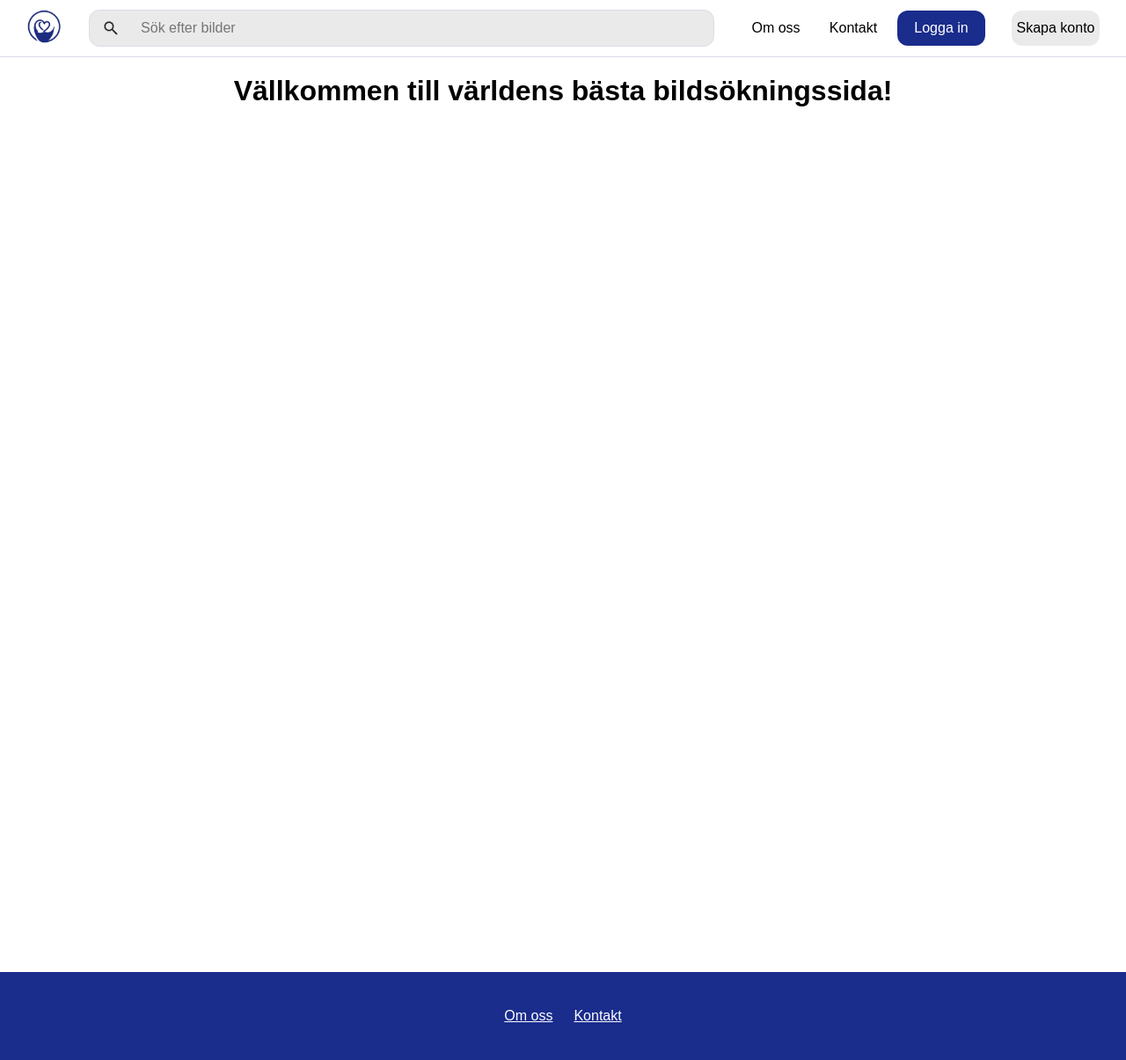
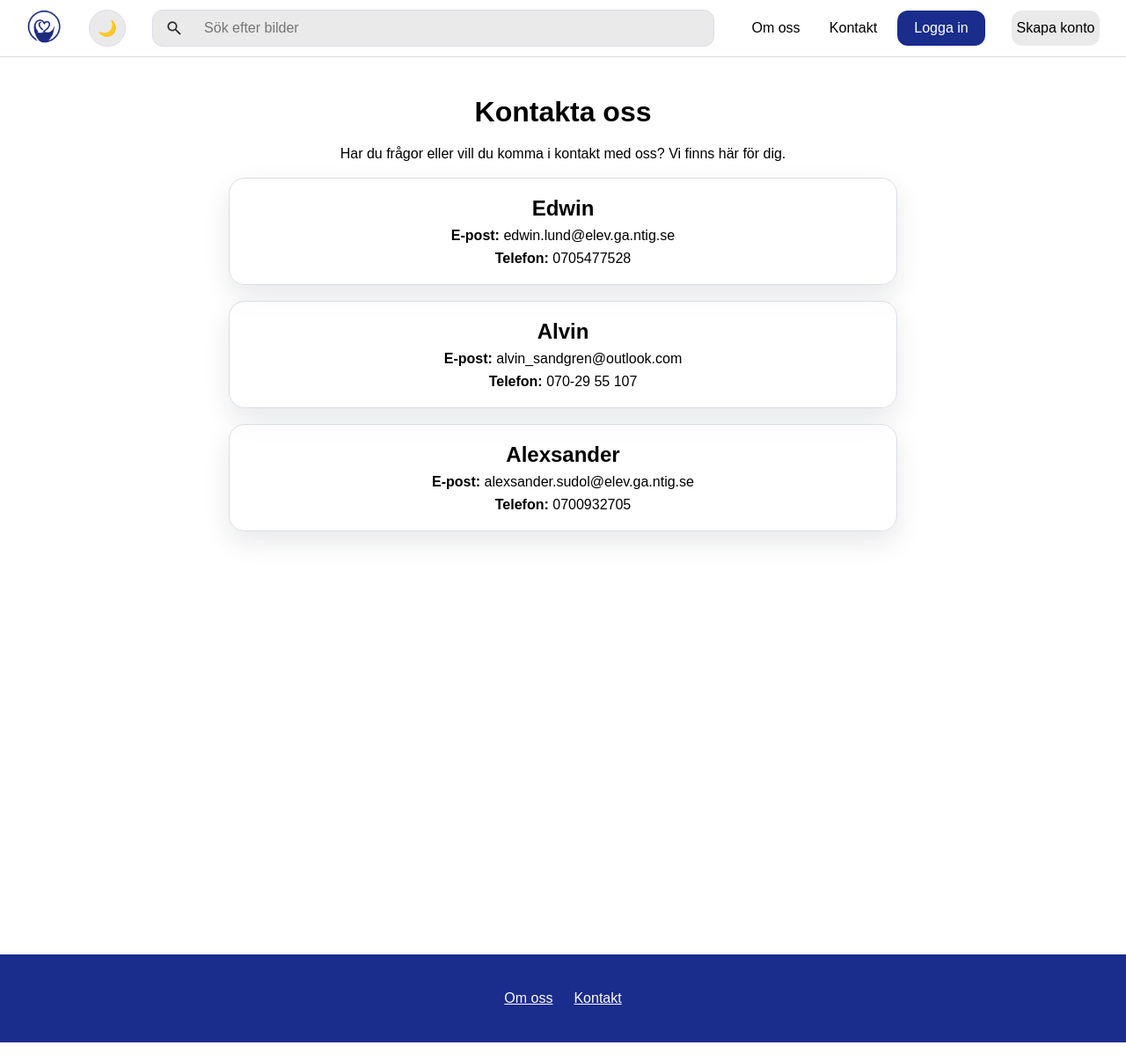
Before and after one commit to DaddyAlvin/Grupp-3-Bilds-kAPI, a PHP site: page /kontakt.php in a window 1280 px wide. Shown: the whole page at 88% size. Run offline with PHP 8.4, Linux system fonts and the light colour scheme.

Commit message:
final stages for final product

```diff
--- a/css/style.css
+++ b/css/style.css
@@ -35,7 +35,115 @@ body.dark-mode {
     --shadow: 0 16px 34px rgb(0 0 0 / 24%);
 }
 
+body.dark-mode .searchIcon {
+    filter: brightness(0) invert(1);
+}
 
+.contact-page {
+    max-width: 1000px;
+    margin: 0 auto;
+    padding: 24px 20px 40px;
+    box-sizing: border-box;
+    display: flex;
+    flex-direction: column;
+    align-items: center;
+    text-align: center;
+}
+
+.contact-intro {
+    margin: 0 0 18px;
+    max-width: 760px;
+}
+
+.contact-grid {
+    width: 100%;
+    display: grid;
+    gap: 18px;
+    justify-items: center;
+}
+
+.contact-card {
+    width: min(760px, 100%);
+    background: rgba(255, 255, 255, 0.7);
+    border: 1px solid var(--border);
+    border-radius: 18px;
+    padding: 20px 24px;
+    box-sizing: border-box;
+    text-align: center;
+    box-shadow: var(--shadow);
+    display: flex;
+    flex-direction: column;
+    align-items: center;
+    gap: 8px;
+}
+
+.contact-card h2,
+.contact-card p {
+    margin: 0;
+}
+
+body.dark-mode .contact-card {
+    background: rgba(24, 31, 46, 0.9);
+    border-color: var(--border);
+}
+
+
+/* FAN VA JA HATAR CSSS */
+.about-page {
+    display: flex;
+    flex-direction: column;
+    align-items: center;
+    gap: 18px;
+    max-width: 1000px;
+    margin: 0 auto;
+    padding: 20px;
+    box-sizing: border-box;
+}
+
+.about-box {
+    margin-top: 50px;
+    width: min(900px, 100%);
+    background: rgba(255, 255, 255, 0.7);
+    border: 1px solid var(--border);
+    border-radius: 18px;
+    padding: 20px 24px;
+    box-sizing: border-box;
+    text-align: center;
+    box-shadow: var(--shadow);
+}
+
+body.dark-mode .about-box {
+    background: rgba(24, 31, 46, 0.9);
+    border-color: var(--border);
+}
+
+.about-box h1,
+.about-box h2,
+.about-box p,
+.about-box li {
+    text-align: center;
+}
+
+.about-box h1 {
+    margin: 0 0 12px;
+}
+
+.about-box h2 {
+    margin: 0 0 8px;
+}
+
+.about-box p,
+.about-box li {
+    line-height: 1.6;
+    color: var(--text-muted);
+    margin: 8px 0;
+}
+
+.about-box ul {
+    list-style: none;
+    padding: 0;
+    margin: 10px 0 0;
+}
 
 main {
     width: 100%;
--- a/index.php
+++ b/index.php
@@ -64,7 +64,7 @@ $username = $_SESSION['username'] ?? '';
 
     <main>
 
-        <h1 class="tagInput"></h1>
+        <h1 id="resultHeading"></h1>
         <div id="gallery"></div>
     </main>
 
@@ -89,9 +89,7 @@ $username = $_SESSION['username'] ?? '';
                 </div>
 
                 <div class="download-container">
-                    <a id="downloadBtn" href="#" class="download-button">
-                        Ladda ner
-                    </a>
+                    <a id="downloadBtn" href="#" class="download-button"><img class ="download" src="images/download.png" alt="down"></a>
                 </div>
 
                 <div class="coordinates" aria-label="Bildens koordinater">
--- a/js/favourites.js
+++ b/js/favourites.js
@@ -4,12 +4,16 @@ const gallery = document.getElementById("gallery");
 const modalGallery = new bild("gallery", "favoriter", "../api/");
 const darkModeButton = document.getElementById("darkmode");
 const logoImage = document.querySelector(".logo img");
+const downloadImage = document.querySelector(".download");
 
 // Apply the selected theme and keep the toggle button accessible.
 function setDarkMode(enabled) {
     document.body.classList.toggle("dark-mode", enabled);
     if (logoImage) {
         logoImage.src = enabled ? "../images/darkModeLogo.png" : "../images/logo.jpg";
+    }
+        if (downloadImage) {
+        downloadImage.src = enabled ? "../images/darkModeDownload.png" : "../images/download.png";
     }
     if (darkModeButton) {
         darkModeButton.textContent = enabled ? "☀️" : "🌙";
--- a/js/script.js
+++ b/js/script.js
@@ -6,18 +6,34 @@ const tags = JSON.parse(localStorage.getItem("tags") || "[]");
 const frontPageTags = ["cats", "dogs", "nature", "technology", "architecture", "food", "travel", "history"];
 const darkModeButton = document.getElementById("darkmode");
 const logoImage = document.querySelector(".logo img");
+const resultHeading = document.getElementById("resultHeading");
+const downloadImage = document.querySelector(".download");
 
 let gallery;
 
 // Apply the selected theme and persist the preference for future visits.
 function setDarkMode(enabled) {
     document.body.classList.toggle("dark-mode", enabled);
+
     if (logoImage) {
-        logoImage.src = enabled ? "images/darkModeLogo.png" : "images/logo.jpg";
+        // Behåll logotypens sökväg oavsett undermapp
+        if (logoImage.src.includes("../")) {
+            logoImage.src = enabled ? "../images/darkModeLogo.png" : "../images/logo.jpg";
+        } else {
+            logoImage.src = enabled ? "images/darkModeLogo.png" : "images/logo.jpg";
+        }
+
+        if (downloadImage) {
+        downloadImage.src = enabled ? "../images/darkModeDownload.png" : "../images/download.png";
     }
-    darkModeButton.textContent = enabled ? "☀️" : "🌙";
-    darkModeButton.setAttribute("aria-label", enabled ? "Byt till ljust läge" : "Byt till mörkt läge");
-    darkModeButton.setAttribute("aria-pressed", String(enabled));
+    }
+
+    if (darkModeButton) {
+        darkModeButton.textContent = enabled ? "☀️" : "🌙";
+        darkModeButton.setAttribute("aria-label", enabled ? "Byt till ljust läge" : "Byt till mörkt läge");
+        darkModeButton.setAttribute("aria-pressed", String(enabled));
+    }
+
     localStorage.setItem("darkMode", String(enabled));
 }
 
@@ -29,33 +45,40 @@ function getRandomTag(tagList) {
 
 // Update the search field and load images for the selected tag.
 function loadGallery(tag) {
-    tagInput.value = tag;
-    resultHeading.textContent = `${tag}`;
+    if (tagInput) tagInput.value = tag;
+    if (resultHeading) resultHeading.textContent = `${tag}`;
+
+    const galleryElement = document.getElementById("gallery");
+    if (!galleryElement) return; // Avbryt om galleriet inte finns på sidan
 
     gallery ??= new bild("gallery", tag);
     gallery.tag = tag;
     gallery.load();
 }
 
-searchForm.addEventListener("submit", (event) => {
+// Säker stängning av sökformuläret (körs bara om formuläret finns)
+searchForm?.addEventListener("submit", (event) => {
     event.preventDefault();
 
-    const searchTerm = tagInput.value.trim();
-    // Ignore empty searches.
+    const searchTerm = tagInput?.value.trim();
     if (!searchTerm) {
         return;
     }
 
     tags.push(searchTerm);
-    // Remember searched tags in local storage.
     localStorage.setItem("tags", JSON.stringify(tags));
     loadGallery(searchTerm);
-
 });
 
-darkModeButton.addEventListener("click", () => {
+// Säker klicklyssnare för darkmode-knappen
+darkModeButton?.addEventListener("click", () => {
     setDarkMode(!document.body.classList.contains("dark-mode"));
 });
 
+// Initiera darkmode
 setDarkMode(localStorage.getItem("darkMode") === "true");
-loadGallery(getRandomTag(frontPageTags));
+
+// Ladda bara galleriet om galleriet faktiskt finns på nuvarande sida
+if (document.getElementById("gallery")) {
+    loadGallery(getRandomTag(frontPageTags));
+}
--- a/kontakt.php
+++ b/kontakt.php
@@ -8,15 +8,17 @@ $username = $_SESSION['username'] ?? '';
 <head>
     <meta charset="UTF-8">
     <meta name="viewport" content="width=device-width, initial-scale=1.0">
-    <title>Bildsköning</title>
+    <title>omOss</title>
     <link rel="icon" type="image/x-icon" href="/images/logo.jpg">
     <link rel="stylesheet" href="css/style.css">
+    <script type="module" src="js/script.js"></script>
 </head>
 <body>
     <header>
             <form id="findUserSearch">
                 <ul>
                     <li class= "logo"><a href="/"><img src="images/logo.jpg" alt="Logo"></a></li>
+                <button type="button" id="darkmode">☀️</button>
                     <li class="searchItem">
                         <div class="searchBox">
                             <button type="submit" class="searchButton" aria-label="Search">
@@ -29,16 +31,53 @@ $username = $_SESSION['username'] ?? '';
                     <li class="navLinks">
                         <a class="om" href="omOss.php">Om oss</a>
                         <a class="kontakt" href="kontakt.php">Kontakt</a>
-                    </li>
-                    <a class="user" href="login/login.php">Logga in</a>
-                    <a class="signUp" href="login/register.php">Skapa konto</a>
-                </ul>
-            </form>
+                    <?php if ($isLoggedIn): ?>
+                    <div class="dropdown">
+                <button class="dropbtn"><?= htmlspecialchars($username, ENT_QUOTES, 'UTF-8') ?></button>
+                <div class="dropdown-content">
+                    <a href="db/favourites.php">
+                        <span>Mina favoriter</span>
+                        <img class="heart" src="images/favourite.png" alt="Favorit">
+                    </a>
+                    <a href="login/logout.php">
+                        <span>Logga ut</span>
+                        <img class="logOut" src="images/exit.png" alt="Logga ut">
+                    </a>
+                </div>
+            </div>
+
+                <?php else: ?>
+                    <li><a href="login/login.php" class="user">Logga in</a></li>
+                    <li><a href="login/register.php" class="signUp">Skapa konto</a></li>
+                <?php endif; ?>
+            </ul>
+        </form>
         </header>
 
-    <main>
+    <main class="contact-page">
+        <h1>Kontakta oss</h1>
 
-        <h1>Vällkommen till världens bästa bildsökningssida!</h1>
+        <p class="contact-intro">Har du frågor eller vill du komma i kontakt med oss? Vi finns här för dig.</p>
+
+        <div class="contact-grid">
+            <div class="contact-card">
+                <h2>Edwin</h2>
+                <p><strong>E-post:</strong> edwin.lund@elev.ga.ntig.se</p>
+                <p><strong>Telefon:</strong> 0705477528</p>
+            </div>
+
+            <div class="contact-card">
+                <h2>Alvin</h2>
+                <p><strong>E-post:</strong> alvin_sandgren@outlook.com</p>
+                <p><strong>Telefon:</strong> 070-29 55 107</p>
+            </div>
+
+            <div class="contact-card">
+                <h2>Alexsander</h2>
+                <p><strong>E-post:</strong> alexsander.sudol@elev.ga.ntig.se</p>
+                <p><strong>Telefon:</strong> 0700932705</p>
+            </div>
+        </div>
     </main>
     <footer>
         <a href="omOss.php">Om oss</a>
--- a/login/register.php
+++ b/login/register.php
@@ -77,7 +77,7 @@ if ($_SERVER['REQUEST_METHOD'] === 'POST') {
 
 	<main class="auth-shell">
 	<section class="auth-panel">
-	<div class="logo"><a href="/"><img src="../images/logo.jpg" alt="Logo"></a></div>
+	<div class="logo"><a href="../index.php"><img src="../images/logo.jpg" alt="Logo"></a></div>
 	<h1>Skapa konto</h1>
 	<?php if ($error !== null): ?>
 		<p role="alert"><?= htmlspecialchars($error, ENT_QUOTES, 'UTF-8') ?></p>
```
Also changed, not shown: other parts of css/style.css (+27 -1 lines), api/api.php (+0 -9 lines), db/favourites.php (+5 -2 lines), omOss.php (+48 -12 lines), images/darkModeDownload.png (added), 1 other file.
